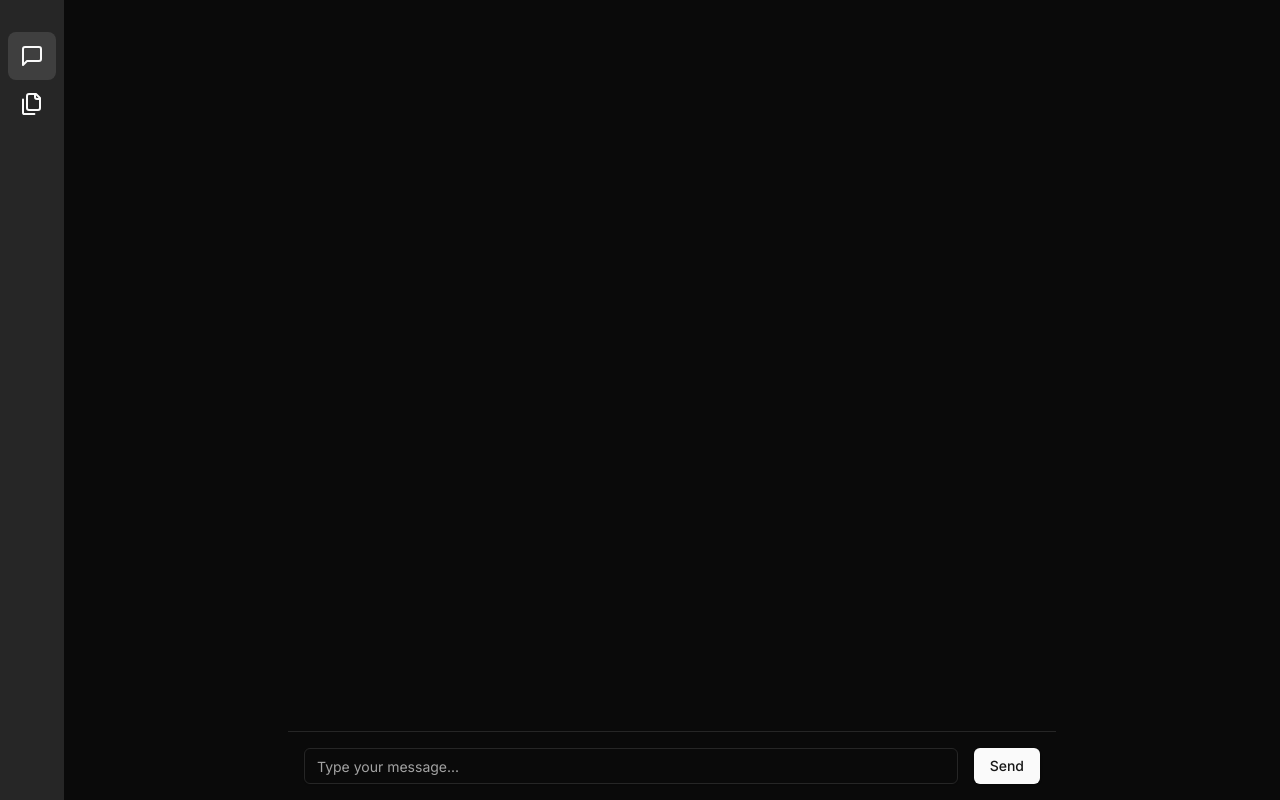
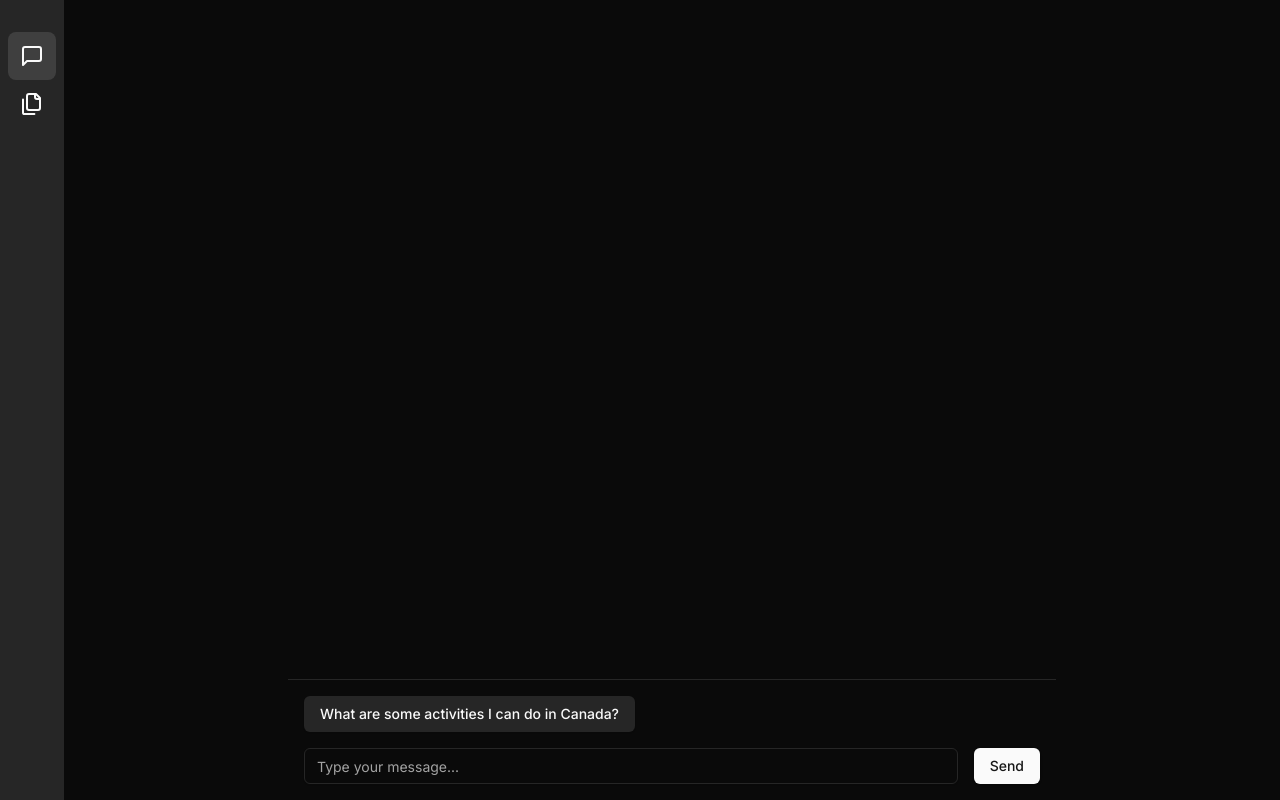
Before and after one commit to austinmw312/rag-chatbot, a Next.js app: page / in a window 1280 px wide. Built offline with nearby package versions, Linux system fonts and the light colour scheme.

Commit message:
Suggested prompts

```diff
--- a/components/chat-interface.tsx
+++ b/components/chat-interface.tsx
@@ -6,6 +6,7 @@ import { Input } from "./ui/input";
 import { ScrollArea } from "./ui/scroll-area";
 import ReactMarkdown from 'react-markdown';
 import { useChatContext } from './chat-context';
+import { SuggestedPrompts } from "./suggested-prompts";
 
 export function ChatInterface() {
   const { messages, addMessage } = useChatContext();
@@ -13,25 +14,28 @@ export function ChatInterface() {
   const [isLoading, setIsLoading] = useState(false);
   const [threadId, setThreadId] = useState<string>();
 
-  async function handleSubmit(e: React.FormEvent) {
+  async function handleSubmit(e: React.FormEvent | string) {
+    if (typeof e !== 'string') {
       e.preventDefault();
-    if (!input.trim() || isLoading) return;
+    }
 
-    const userMessage = input.trim();
+    const messageText = typeof e === 'string' ? e : input;
+
+    if (!messageText.trim() || isLoading) return;
+
     setInput("");
     setIsLoading(true);
 
-    // Add user message to context
-    addMessage({ role: 'user', content: userMessage });
+    addMessage({ role: 'user', content: messageText.trim() });
 
     try {
       const response = await fetch("/api/chat", {
         method: "POST",
         headers: { "Content-Type": "application/json" },
         body: JSON.stringify({
-          message: userMessage,
+          message: messageText.trim(),
           threadId: threadId,
-          messages: messages // Send full message history
+          messages: messages
         }),
       });
 
@@ -48,8 +52,13 @@ export function ChatInterface() {
     }
   }
 
+  const handleSelectPrompt = (prompt: string) => {
+    handleSubmit(prompt);
+  };
+
   return (
-    <>
+    <div className="flex flex-col h-full">
+      <div className="flex-1 overflow-y-auto">
         <ScrollArea className="flex-1 p-4">
           <div className="space-y-4">
             {messages.map((message, i) => (
@@ -77,7 +86,10 @@ export function ChatInterface() {
             )}
           </div>
         </ScrollArea>
-      <div className="border-t p-4">
+      </div>
+
+      <div className="p-4 border-t">
+        <SuggestedPrompts onSelectPrompt={handleSelectPrompt} />
         <form className="flex gap-4" onSubmit={handleSubmit}>
           <Input
             placeholder="Type your message..."
@@ -91,6 +103,6 @@ export function ChatInterface() {
           </Button>
         </form>
       </div>
-    </>
+    </div>
   );
 }
--- /dev/null
+++ b/components/suggested-prompts.tsx
@@ -0,0 +1,27 @@
+import { Button } from "./ui/button";
+
+interface SuggestedPromptsProps {
+  onSelectPrompt: (prompt: string) => void;
+}
+
+export function SuggestedPrompts({ onSelectPrompt }: SuggestedPromptsProps) {
+  const prompts = [
+    "What are some activities I can do in Canada?",
+    // Add more example prompts here later
+  ];
+
+  return (
+    <div className="flex gap-2 mb-4 flex-wrap">
+      {prompts.map((prompt) => (
+        <Button
+          key={prompt}
+          variant="secondary"
+          className="text-sm"
+          onClick={() => onSelectPrompt(prompt)}
+        >
+          {prompt}
+        </Button>
+      ))}
+    </div>
+  );
+}
```
Lines whose indentation alone changed are shown as unchanged.
